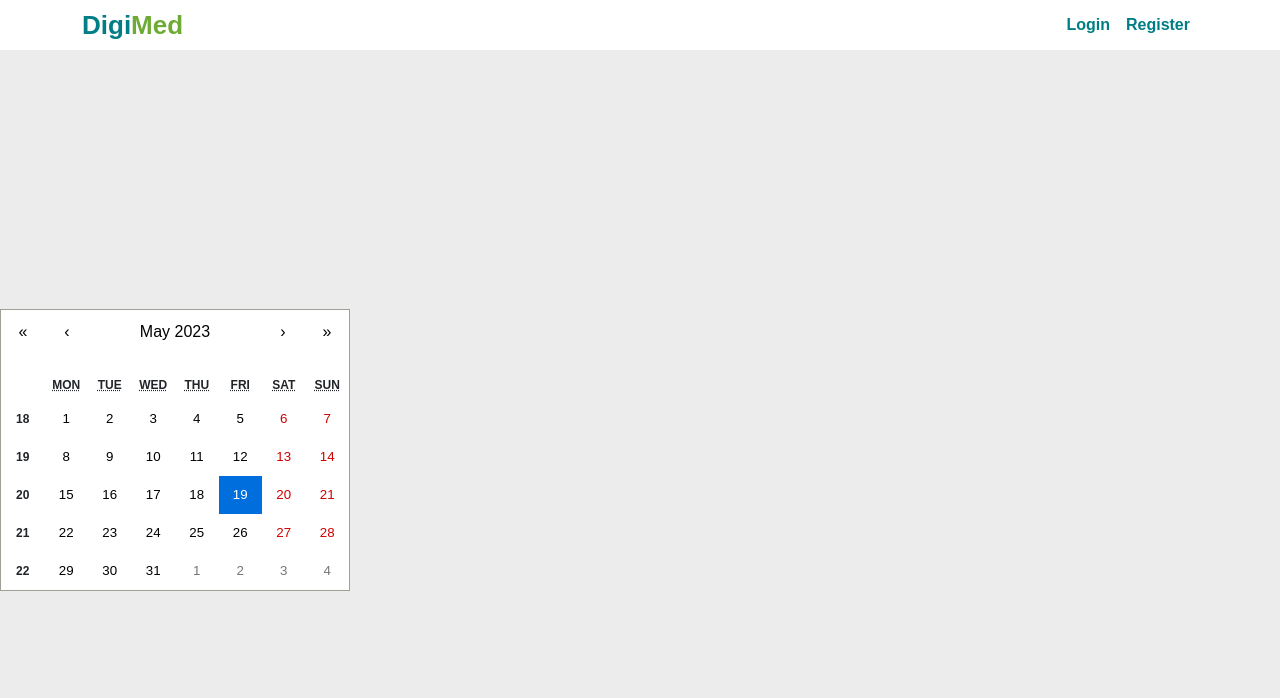
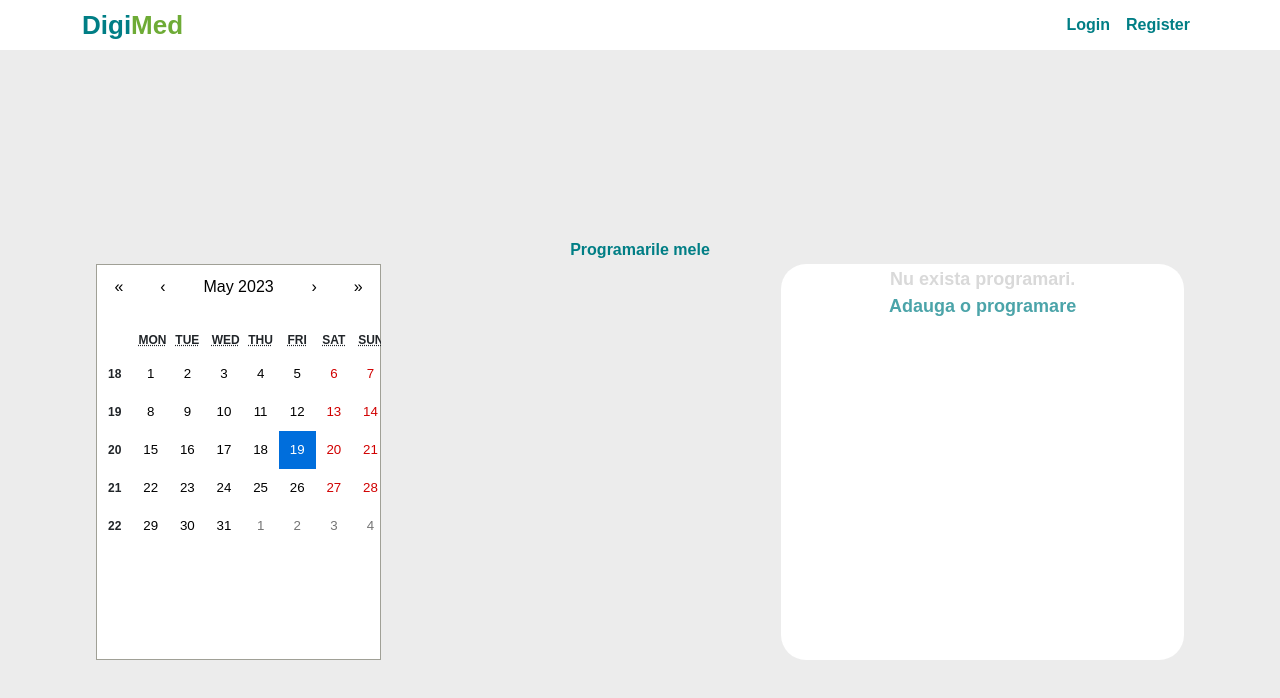
Before and after one commit to OzanaMaria/DigiMed, a React (Create React App) app in the folder frontend/: page /dashboard in a window 1280 px wide. Shown: the top 698 px of the page. Built offline with nearby package versions, Linux system fonts and the light colour scheme; no server answers.

Commit message:
Added styling

```diff
--- /dev/null
+++ b/frontend/src/Dashboard/dashboard.css
@@ -0,0 +1,43 @@
+:root {
+    --light-brown: #edc591;
+    --green: #007E85;
+    --light-green: #6EAB36;
+    --white: #fff;
+    --black: #555555;
+    --grey: #FAFAFA;
+}
+
+* {
+    font-family: 'Poppins', sans-serif;
+
+}
+.page-container {
+    display: flex;
+    flex-direction: column;
+    justify-content: center;
+    height: 100vh;
+    background: var(--grey);
+}
+.react-calendar {
+    width:450px;
+}
+.calendar-container{
+    display:flex;
+    justify-content: space-between;
+    width:500px;
+    height:400px;
+    border-radius: 25px;
+    border: 2px solid transparent;
+}
+
+.programari{
+    background-color:var(--white);
+    width:350px;
+    border-radius: 25px;
+    border: 2px solid transparent;
+    text-align: center;
+}
+
+.gol{
+    background-color:var(--grey);
+}
--- a/frontend/src/Dashboard/dashboard.js
+++ b/frontend/src/Dashboard/dashboard.js
@@ -1,6 +1,7 @@
 import React, { useRef, useState } from "react";
-import "../Auth/SignUp.css";
-import Row from 'react-bootstrap/Row';
+import "./dashboard.css";
+import Container from 'react-bootstrap/Container';
+import Row from 'react-bootstrap/Container';
 import Calendar from 'react-calendar';
 import 'react-calendar/dist/Calendar.css';
 
@@ -9,13 +10,23 @@ export default function Dashboard() {
 
     const onChange = date => {
         setDate(date);
+
     };
 
     return (
         <div className="page-container">
-            <Calendar showWeekNumbers onChange={onChange} value={date} />
-            {/* {console.log(date)}
+            <Container> <Row style={{ fontWeight: "700", color: " #007E85" }}>Programarile mele</Row>
+                <Row className="gol"></Row>
+                <Row className="calendar-container">
+                    <Calendar showWeekNumbers onChange={onChange} value={date} />
+                    {/* {console.log(date)}
             {date.toString()} */}
+                    <Row className="gol"></Row>
+                    <Row className="programari"><div style={{ color: "#D9D9D9", fontSize: "18px", fontWeight: "700" }}>Nu exista programari.</div><div style={{ color: "#007E85", fontSize: "18px", fontWeight: "700", opacity: "0.7" }}>Adauga o programare</div> </Row>
+                </Row>
+            </Container>
+
+
         </div>
     );
 }
--- a/frontend/src/Navbar/Navbar.js
+++ b/frontend/src/Navbar/Navbar.js
@@ -14,7 +14,7 @@ function BasicExample() {
         if (user != null) {
             return (
                 <Nav>
-                    <Nav.Link href="/profile">Acasa</Nav.Link>
+                    <Nav.Link href="/dashboard">Acasa</Nav.Link>
                     <Nav.Link href="/books">Medici</Nav.Link>
                     <Nav.Link href="/books">Contacteaza-ne</Nav.Link>
                     <Nav.Link href="/books">Ajutor</Nav.Link>
```
